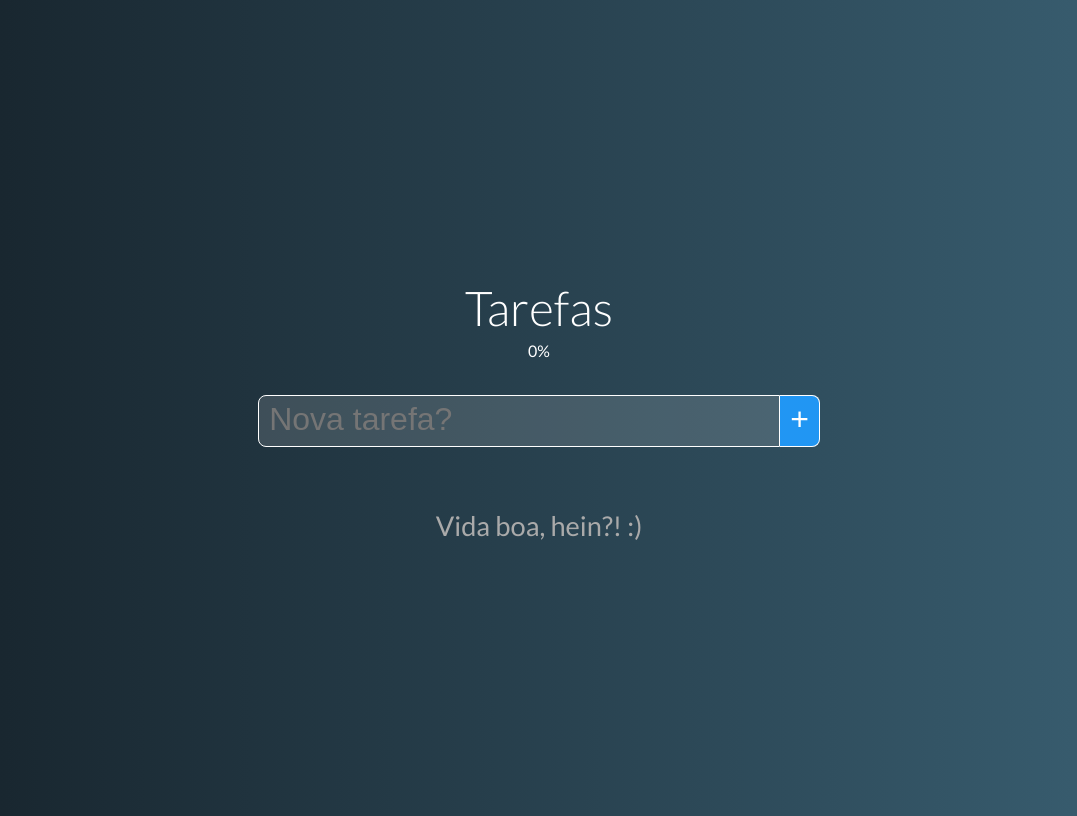
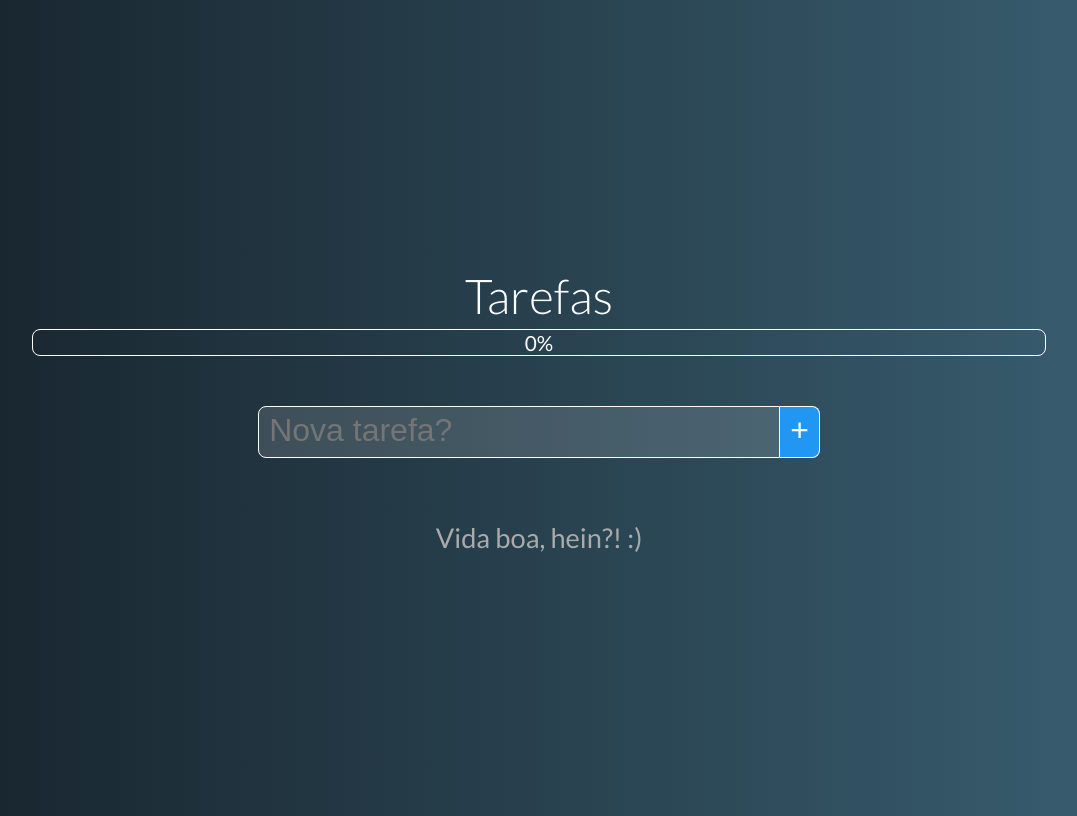
Before and after one commit to tassio72/TO-DOProject, a Vue app: page / in a window 1280 px wide. Shown: the whole page, without its empty margins (101-1178 px from the left). Built offline with nearby package versions, Linux system fonts and the light colour scheme.

Commit message:
terminando barra de proresso

```diff
--- a/src/componentes/TaskProgress.vue
+++ b/src/componentes/TaskProgress.vue
@@ -16,5 +16,30 @@ export default {
 </script>
 
 <style>
+    .tasks-progress {
+        position: relative;
+        width: 80%;
+        border: 1px solid #FFF;
+        border-radius: 8px;
+        margin-bottom: 15px;
+        display: flex;
+        flex-direction: column;
+        align-items: center;
+
+    }
+
+    .progress-bar {
+        position: absolute;
+        border-radius: 8px;
+        height: 100%;
+        background-color: #4caf50;
+        align-self: flex-start;
+
+    }
+
+    .progress-value {
+        z-index: 1;
+        font-size:1.3rem;
+    }
 
 </style>
```
Also changed, not shown: 1 other file (tests, documents, lock files or other folders).
